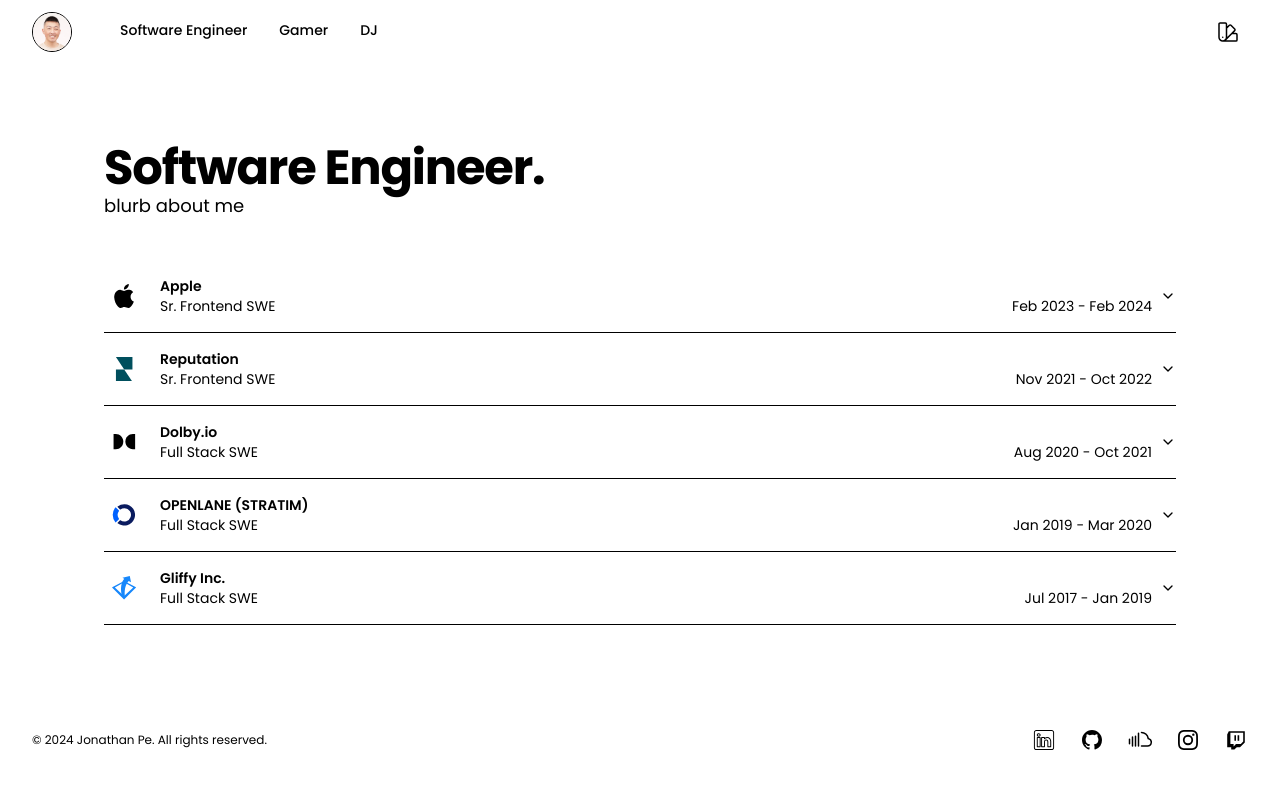
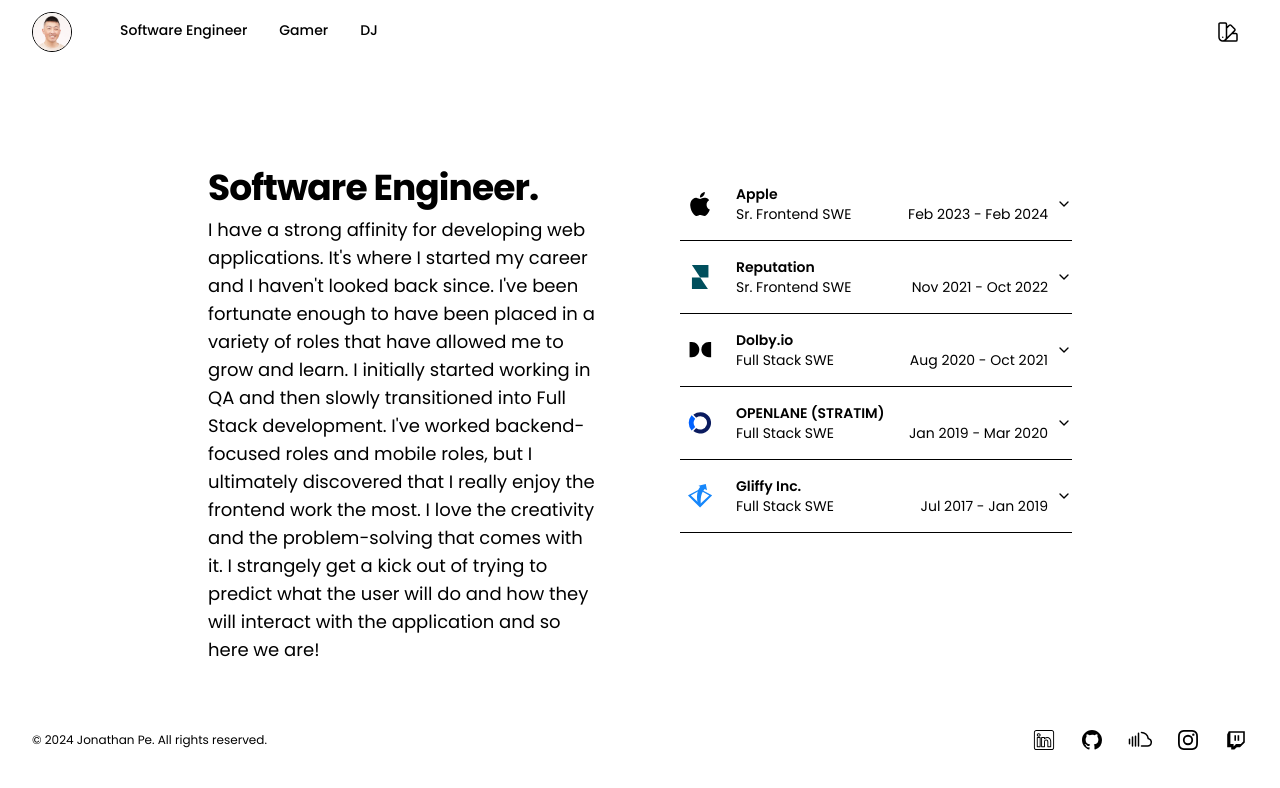
Before and after one commit to jonathan-pe/personal-site, a Next.js app: page /softwareEngineer in a window 1280 px wide. Shown: the top 788 px of the page. Built offline with nearby package versions, Linux system fonts and the light colour scheme.

Commit message:
clean up work page and fix navbar shadow bug

```diff
--- a/src/app/components/Navbar.tsx
+++ b/src/app/components/Navbar.tsx
@@ -23,7 +23,7 @@ export default function Navbar() {
   const [isHidden, setIsHidden] = useState(false)
   const [lastScrollTop, setLastScrollTop] = useState(0)
 
-  const isTopOfPage = typeof window !== 'undefined' && window.scrollY <= 1
+  const isTopOfPage = window?.scrollY <= 0
 
   useEffect(() => {
     const handleScroll = () => {
@@ -49,7 +49,7 @@ export default function Navbar() {
 
   return (
     <header
-      className={`bg-background w-full sticky z-10 top-0 transition ${isTopOfPage ? '' : 'shadow-md shadow-muted'} ${
+      className={`bg-background w-full sticky z-10 top-0 transition ${isTopOfPage ? '' : 'drop-shadow-md'} ${
         isHidden ? '-translate-y-20' : ''
       }`}
     >
--- a/src/app/softwareEngineer/ResumeAccordion.tsx
+++ b/src/app/softwareEngineer/ResumeAccordion.tsx
@@ -5,7 +5,7 @@ import Link from 'next/link'
 
 export default function ResumeAccordion() {
   return (
-    <Accordion type="single" collapsible className="w-full max-w-7xl">
+    <Accordion type="single" collapsible className="flex flex-1 flex-col w-full min-w-[352px]">
       {RESUME.map((job) => {
         return (
           <AccordionItem value={job.id} key={job.id}>
--- a/src/app/softwareEngineer/page.tsx
+++ b/src/app/softwareEngineer/page.tsx
@@ -1,15 +1,28 @@
-import ResumeCarousel from './ResumeAccordion'
+import { Metadata } from 'next'
+import ResumeAccordion from './ResumeAccordion'
+
+export const metadata: Metadata = {
+  title: 'Jonathan Pe | Software Engineer',
+  description: '',
+}
 
 export default function SoftwareEngineer() {
   return (
-    <main className="flex flex-1 w-full flex-col items-start justify-start px-4 sm:px-12 md:mt-16 md:px-14 lg:px-24">
-      <section className="mx-auto w-full flex justify-center flex-col px-2 py-4">
-        <h1 className="text-3xl font-bold tracking-tight md:text-4xl xl:text-5xl 2xl:text-6xl">Software Engineer.</h1>
-        <p className="text-md leading-8 sm:text-lg text-muted-foreground">blurb about me</p>
-
-        <div className="flex flex-1 justify-center mt-4 md:mt-10">
-          <ResumeCarousel />
+    <main className="flex flex-1 w-full flex-col items-start justify-center sm:justify-start px-4 sm:px-12 md:mt-16 md:px-14 lg:px-24">
+      <section className="mx-auto w-full flex justify-between flex-col md:flex-row px-2 lg:px-24 xl:px-28 gap-4 md:gap-20 mt-10">
+        <div className="flex flex-col flex-1">
+          <h1 className="text-2xl font-bold tracking-tight md:text-2xl xl:text-4xl 2xl:text-5xl">Software Engineer.</h1>
+          <p className="text-md md:text-lg text-muted-foreground mt-2">
+            I have a strong affinity for developing web applications. It&apos;s where I started my career and I
+            haven&apos;t looked back since. I&apos;ve been fortunate enough to have been placed in a variety of roles
+            that have allowed me to grow and learn. I initially started working in QA and then slowly transitioned into
+            Full Stack development. I&apos;ve worked backend-focused roles and mobile roles, but I ultimately discovered
+            that I really enjoy the frontend work the most. I love the creativity and the problem-solving that comes
+            with it. I strangely get a kick out of trying to predict what the user will do and how they will interact
+            with the application and so here we are!
+          </p>
         </div>
+        <ResumeAccordion />
       </section>
     </main>
   )
```
